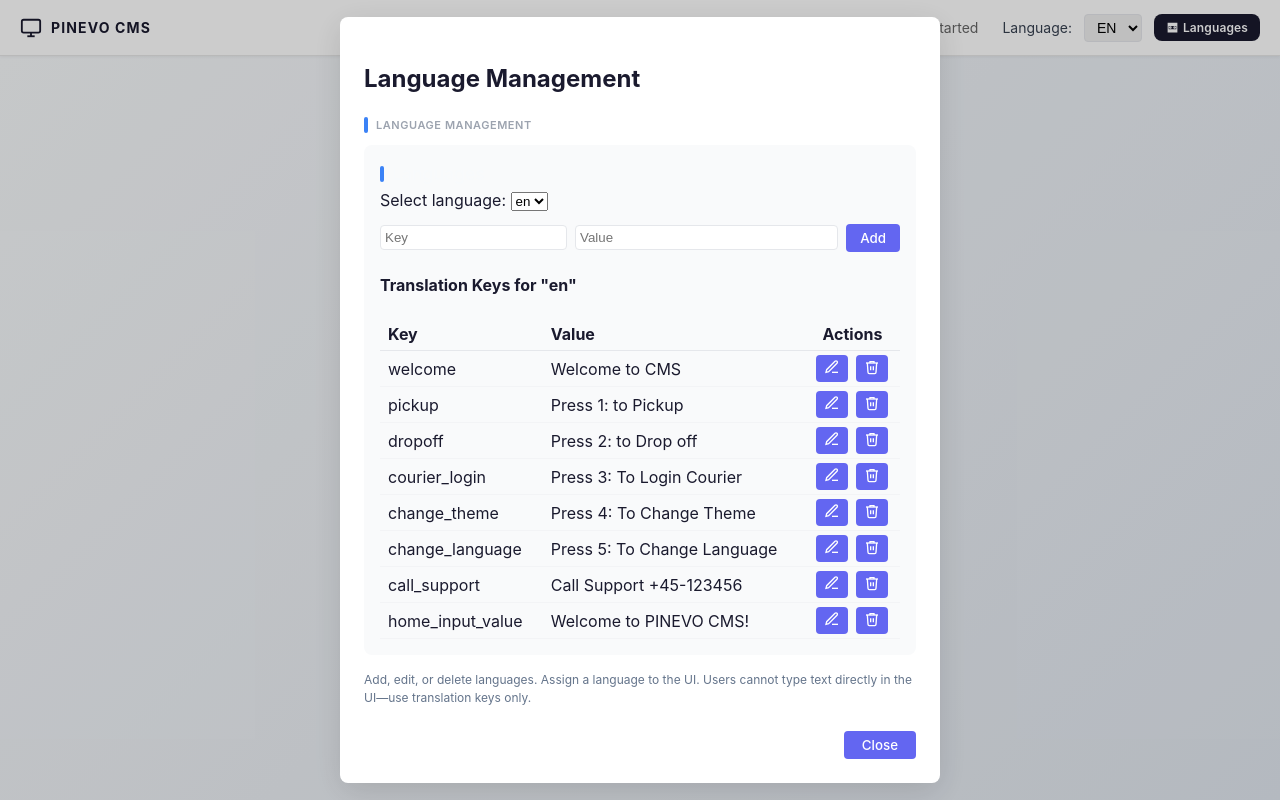
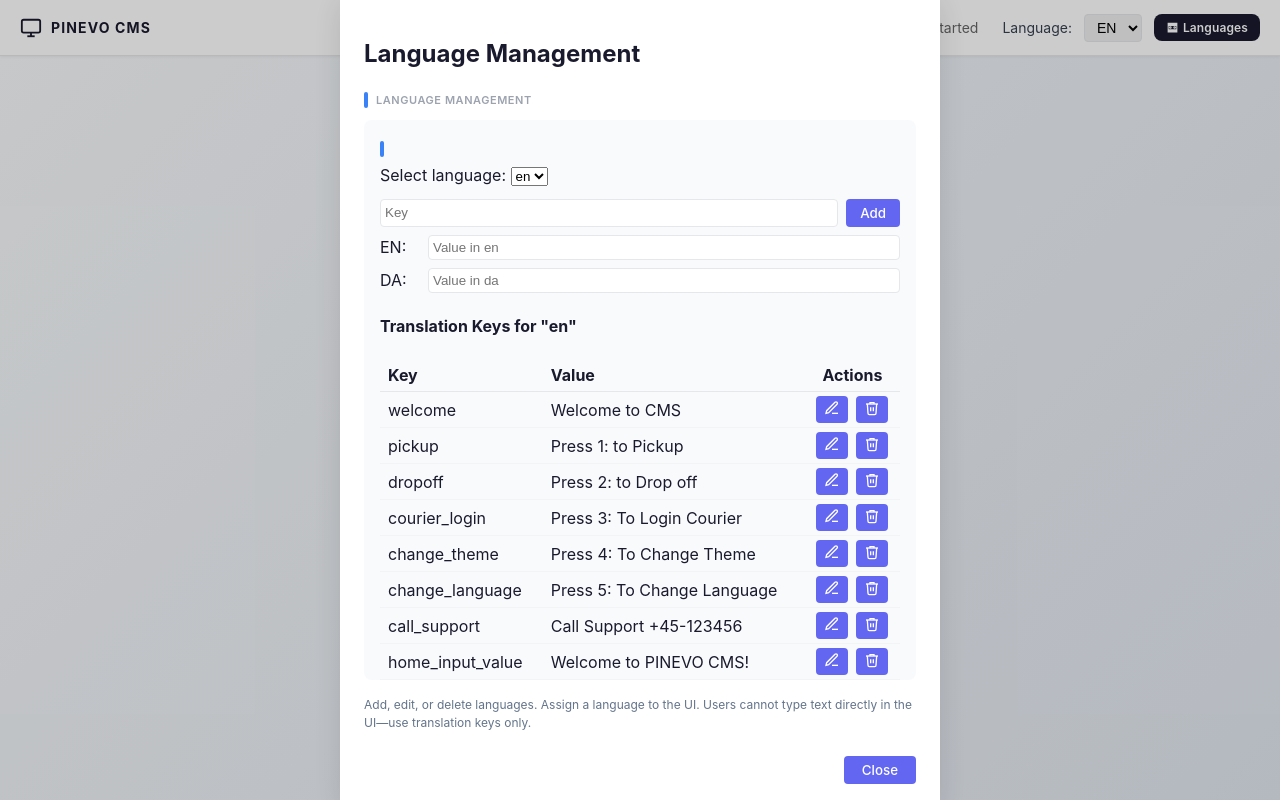
Before and after one commit to FaheemAbbas14/PINEVO_CMS, a React (Vite) app: page / in a window 1280 px wide. Both pictures are taken after a click on the button "Languages". Built offline with nearby package versions, Linux system fonts and the light colour scheme.

Commit message:
Language management: enforce per-language value entry, scrollable UI, and deployment persistence improvements

```diff
--- a/src/components/LanguageManager/LanguageManager.css
+++ b/src/components/LanguageManager/LanguageManager.css
@@ -3,7 +3,12 @@
   background: #f9fafb;
   border-radius: 8px;
   margin-bottom: 16px;
+  max-height: 70vh;
+  overflow-y: auto;
+  position: relative;
+  box-sizing: border-box;
 }
+
 .language-manager ul {
   list-style: none;
   padding: 0;
--- a/src/components/LanguageManager/LanguageManager.tsx
+++ b/src/components/LanguageManager/LanguageManager.tsx
@@ -11,9 +11,13 @@ interface LanguageManagerProps {
 }
 
 export const LanguageManager: React.FC<LanguageManagerProps> = ({ currentLocale, languages, setLanguages }) => {
-      // State for adding new key/value
+      // State for adding new key/values for all languages
       const [newKey, setNewKey] = useState('');
-      const [newValue, setNewValue] = useState('');
+      const [newLangValues, setNewLangValues] = useState<{ [lang: string]: string }>(() => {
+        const obj: { [lang: string]: string } = {};
+        Object.keys(languages).forEach(lang => { obj[lang] = ''; });
+        return obj;
+      });
       const [addError, setAddError] = useState('');
     // Edit translation key
     const handleEditTranslation = (key: string) => {
@@ -93,32 +97,39 @@ export const LanguageManager: React.FC<LanguageManagerProps> = ({ currentLocale,
         </select>
       </div>
 
-      {/* Add new key/value form */}
+      {/* Add new key/values for all languages */}
       <form
         onSubmit={e => {
           e.preventDefault();
-          if (!newKey.trim() || !newValue.trim()) {
-            setAddError('Key and value are required.');
+          if (!newKey.trim()) {
+            setAddError('Key is required.');
             return;
           }
           if (translationKeys.includes(newKey)) {
             setAddError('Key already added');
             return;
           }
-          const updated: Translations = { ...translationValues, [newKey]: newValue };
-          setLanguages({ ...languages, [selectedLang]: updated });
-          saveLanguageToProject(selectedLang, updated);
-          if (selectedLang === 'en') {
-            Object.assign(en, updated);
-          } else if (selectedLang === 'da') {
-            Object.assign(da, updated);
+          const allFilled = Object.keys(languages).every(lang => (newLangValues[lang] || '').trim() !== '');
+          if (!allFilled) {
+            setAddError('Value required for all languages.');
+            return;
           }
+          // Save to all languages
+          const updatedLangs = { ...languages };
+          Object.keys(updatedLangs).forEach(lang => {
+            updatedLangs[lang] = { ...updatedLangs[lang], [newKey]: newLangValues[lang] };
+            saveLanguageToProject(lang, updatedLangs[lang]);
+            if (lang === 'en') Object.assign(en, updatedLangs[lang]);
+            if (lang === 'da') Object.assign(da, updatedLangs[lang]);
+          });
+          setLanguages(updatedLangs);
           setNewKey('');
-          setNewValue('');
+          setNewLangValues(Object.fromEntries(Object.keys(languages).map(l => [l, ''])));
           setAddError('');
         }}
-        style={{ display: 'flex', gap: 8, alignItems: 'center', marginBottom: 16 }}
+        style={{ display: 'flex', flexDirection: 'column', gap: 8, alignItems: 'flex-start', marginBottom: 16 }}
       >
+        <div style={{ display: 'flex', gap: 8, width: '100%' }}>
           <input
             type="text"
             placeholder="Key"
@@ -126,14 +137,28 @@ export const LanguageManager: React.FC<LanguageManagerProps> = ({ currentLocale,
             onChange={e => setNewKey(e.target.value)}
             style={{ flex: 1, padding: 4, border: '1px solid #e5e7eb', borderRadius: 4 }}
           />
+          <button
+            type="submit"
+            style={{ padding: '6px 14px', borderRadius: 4, border: 'none', background: '#6366f1', color: '#fff', fontWeight: 500, cursor: 'pointer' }}
+            disabled={
+              !newKey.trim() ||
+              translationKeys.includes(newKey) ||
+              Object.keys(languages).some(lang => (newLangValues[lang] || '').trim() === '')
+            }
+          >Add</button>
+        </div>
+        {Object.keys(languages).map(lang => (
+          <div key={lang} style={{ width: '100%', display: 'flex', gap: 8, alignItems: 'center' }}>
+            <label style={{ minWidth: 40 }}>{lang.toUpperCase()}:</label>
             <input
               type="text"
-          placeholder="Value"
-          value={newValue}
-          onChange={e => setNewValue(e.target.value)}
+              placeholder={`Value in ${lang}`}
+              value={newLangValues[lang] || ''}
+              onChange={e => setNewLangValues(v => ({ ...v, [lang]: e.target.value }))}
               style={{ flex: 2, padding: 4, border: '1px solid #e5e7eb', borderRadius: 4 }}
             />
-        <button type="submit" style={{ padding: '6px 14px', borderRadius: 4, border: 'none', background: '#6366f1', color: '#fff', fontWeight: 500, cursor: 'pointer' }}>Add</button>
+          </div>
+        ))}
         {addError && <span style={{ color: 'red', fontSize: 12 }}>{addError}</span>}
       </form>
 
--- a/src/components/RightSidebar/RightSidebar.tsx
+++ b/src/components/RightSidebar/RightSidebar.tsx
@@ -318,9 +318,12 @@ export default function RightSidebar() {
   // Save new language key to all languages and persist to language files
   const saveLangModal = async (): Promise<void> => {
     if (!newLangKey.trim() || allLangKeys.includes(newLangKey)) return;
+    // Require all language values to be filled
+    const allFilled = Object.keys(languages).every(lang => (newLangValues[lang] || '').trim() !== '');
+    if (!allFilled) return;
     const updatedLangs = { ...languages };
     Object.keys(updatedLangs).forEach(lang => {
-      updatedLangs[lang][newLangKey] = newLangValues[lang] || '';
+      updatedLangs[lang][newLangKey] = newLangValues[lang];
       saveLanguageToProject(lang, updatedLangs[lang]); // Persist each language
     });
     setLanguages(updatedLangs);
@@ -483,7 +486,11 @@ if (typeof globalThis !== 'undefined' && !(globalThis as any).__writeLangFile) {
                                 className="btn-save-lang"
                                 style={{ flex: 1, background: '#10b981', color: '#fff', border: 'none', borderRadius: 4, padding: 8, fontWeight: 600, cursor: 'pointer' }}
                                 onClick={saveLangModal}
-                                disabled={!newLangKey.trim() || allLangKeys.includes(newLangKey)}
+                                disabled={
+                                  !newLangKey.trim() ||
+                                  allLangKeys.includes(newLangKey) ||
+                                  Object.keys(languages).some(lang => (newLangValues[lang] || '').trim() === '')
+                                }
                               >Save</button>
                               <button
                                 type="button"
```
Lines whose indentation alone changed are shown as unchanged.
